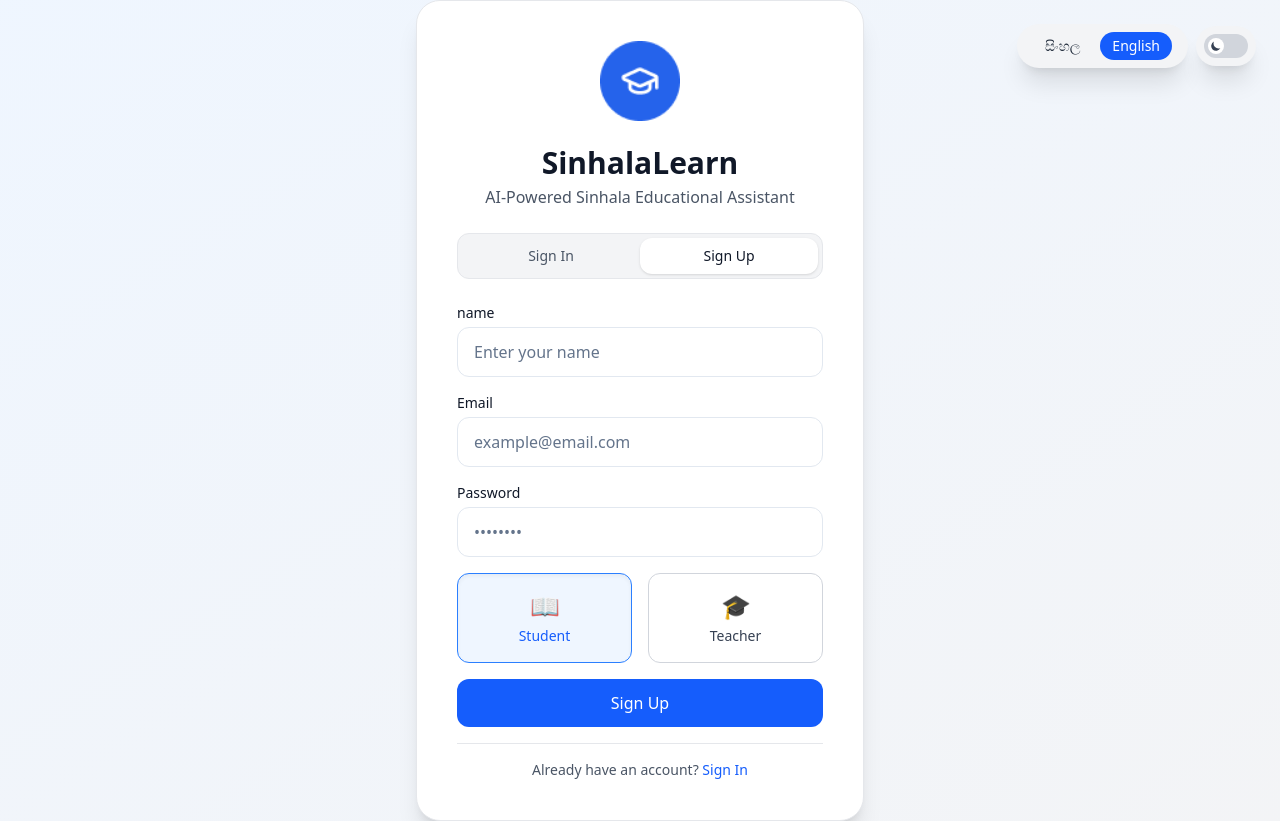
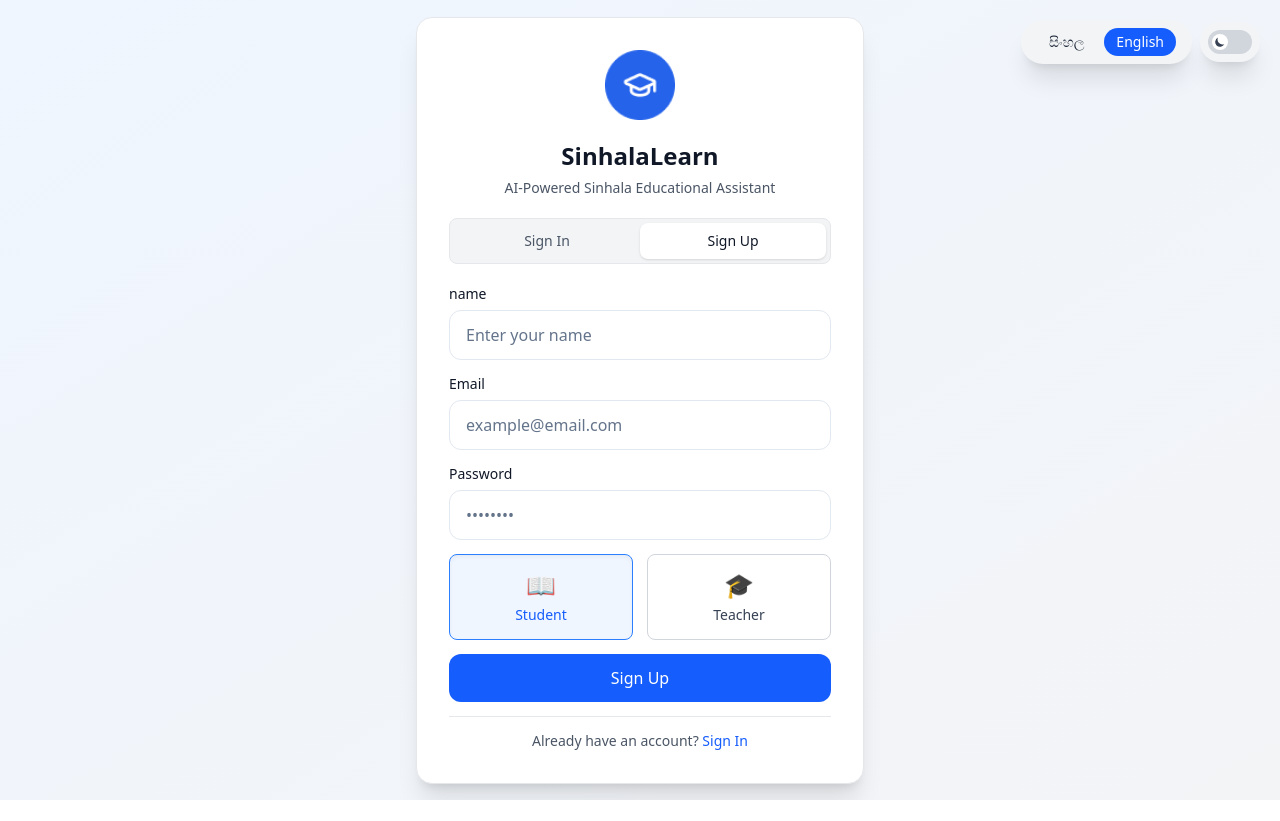
Before and after one commit to Miyuri15/sinlearn-web, a Next.js app: page /auth/sign-up in a window 1280 px wide. After the commit the page ends 800 px from the top, so only its background shows below. Built offline with nearby package versions, Linux system fonts and the light colour scheme.

Commit message:
fix/signin signup padding adjusted

```diff
--- a/src/app/auth/page.tsx
+++ b/src/app/auth/page.tsx
@@ -72,37 +72,37 @@ export default function AuthPage({ defaultTab = "signin" }: AuthPageProps) {
 
   return (
     <div className="min-h-screen flex items-center justify-center bg-gradient-to-br from-blue-50 to-gray-100 dark:from-gray-900 dark:to-gray-800">
-      <div className="absolute top-6 right-6 z-50 flex items-center gap-3">
+      <div className="absolute top-5 right-5 z-50 flex items-center gap-2.5">
         <LanguageToggle />
       </div>
 
       {/* LOGIN CARD */}
-      <div className="w-full max-w-md bg-white dark:bg-gray-800 rounded-3xl p-10 shadow-xl border border-gray-200 dark:border-gray-700">
+      <div className="w-full max-w-md bg-white dark:bg-gray-800 rounded-2xl p-8 shadow-xl border border-gray-200 dark:border-gray-700">
         {/* Logo */}
-        <div className="flex justify-center mb-6">
+        <div className="flex justify-center mb-5">
           <Image
             src="/images/AuthPage.png"
             alt="SinLearn Logo"
-            width={80}
-            height={80}
+            width={70}
+            height={70}
             priority
           />
         </div>
 
         {/* Title */}
-        <h1 className="text-center text-3xl font-semibold mb-1 text-gray-900 dark:text-white">
+        <h1 className="text-center text-2xl font-semibold mb-1.5 text-gray-900 dark:text-white">
           {t("title")}
         </h1>
 
-        <p className="text-center text-gray-600 dark:text-gray-400 mb-6">
+        <p className="text-center text-sm text-gray-600 dark:text-gray-400 mb-5">
           {t("subtitle")}
         </p>
 
         {/* TABS */}
-        <div className="flex rounded-xl p-1 mb-6 bg-gray-100 dark:bg-gray-700 border border-gray-200 dark:border-gray-600">
+        <div className="flex rounded-lg p-1 mb-5 bg-gray-100 dark:bg-gray-700 border border-gray-200 dark:border-gray-600">
           <Link
             href="/auth/sign-in"
-            className={`flex-1 py-2 rounded-xl text-sm font-medium transition text-center ${
+            className={`flex-1 py-2 rounded-lg text-sm font-medium transition text-center ${
               tab === "signin"
                 ? "bg-white dark:bg-gray-600 text-gray-900 dark:text-white shadow-sm"
                 : "text-gray-600 dark:text-gray-400"
@@ -113,7 +113,7 @@ export default function AuthPage({ defaultTab = "signin" }: AuthPageProps) {
 
           <Link
             href="/auth/sign-up"
-            className={`flex-1 py-2 rounded-xl text-sm font-medium transition text-center ${
+            className={`flex-1 py-2 rounded-lg text-sm font-medium transition text-center ${
               tab === "signup"
                 ? "bg-white dark:bg-gray-600 text-gray-900 dark:text-white shadow-sm"
                 : "text-gray-600 dark:text-gray-400"
@@ -124,52 +124,52 @@ export default function AuthPage({ defaultTab = "signin" }: AuthPageProps) {
         </div>
 
         {/* FORM */}
-        <form className="space-y-4" onSubmit={handleSubmit}>
+        <form className="space-y-3.5" onSubmit={handleSubmit}>
           {/* Name only for sign-up */}
           {tab === "signup" && (
             <div>
-              <label className="block text-sm mb-1 text-gray-900 dark:text-white">
+              <label className="block text-sm mb-1.5 text-gray-900 dark:text-white">
                 {t("name")}
               </label>
               <Input
                 type="text"
                 placeholder={t("name_placeholder") || "Your Name"}
-                className="text-gray-900 dark:text-white"
+                className="text-gray-900 dark:text-white py-2.5"
               />
             </div>
           )}
 
           {/* Email input */}
           <div>
-            <label className="block text-sm mb-1 text-gray-900 dark:text-white">
+            <label className="block text-sm mb-1.5 text-gray-900 dark:text-white">
               {t("email")}
             </label>
             <Input
               type="email"
               placeholder="example@email.com"
-              className="text-gray-900 dark:text-white"
+              className="text-gray-900 dark:text-white py-2.5"
             />
           </div>
 
           {/* Password */}
           <div>
-            <label className="block text-sm mb-1 text-gray-900 dark:text-white">
+            <label className="block text-sm mb-1.5 text-gray-900 dark:text-white">
               {t("password")}
             </label>
             <Input
               type="password"
               placeholder="••••••••"
-              className="text-gray-900 dark:text-white"
+              className="text-gray-900 dark:text-white py-2.5"
             />
           </div>
 
           {/* Role selector (signup only) */}
           {tab === "signup" && (
-            <div className="flex gap-4">
+            <div className="flex gap-3.5">
               <button
                 type="button"
                 onClick={() => setRole("student")}
-                className={`flex-1 py-4 flex flex-col items-center justify-center space-y-1 rounded-xl transition border ${
+                className={`flex-1 py-3.5 flex flex-col items-center justify-center space-y-1 rounded-lg transition border ${
                   role === "student"
                     ? "bg-blue-50 dark:bg-blue-900/30 border-blue-500 dark:border-blue-400 text-blue-600 dark:text-blue-400 shadow-inner"
                     : "bg-white dark:bg-gray-700 border-gray-300 dark:border-gray-600 text-gray-700 dark:text-gray-300"
@@ -182,7 +182,7 @@ export default function AuthPage({ defaultTab = "signin" }: AuthPageProps) {
               <button
                 type="button"
                 onClick={() => setRole("teacher")}
-                className={`flex-1 py-4 flex flex-col items-center justify-center space-y-1 rounded-xl transition border ${
+                className={`flex-1 py-3.5 flex flex-col items-center justify-center space-y-1 rounded-lg transition border ${
                   role === "teacher"
                     ? "bg-blue-50 dark:bg-blue-900/30 border-blue-500 dark:border-blue-400 text-blue-600 dark:text-blue-400 shadow-inner"
                     : "bg-white dark:bg-gray-700 border-gray-300 dark:border-gray-600 text-gray-700 dark:text-gray-300"
@@ -194,11 +194,11 @@ export default function AuthPage({ defaultTab = "signin" }: AuthPageProps) {
             </div>
           )}
 
-          <Button type="submit" className="w-full">
+          <Button type="submit" className="w-full py-2.5">
             {tab === "signin" ? t("button_signin") : t("button_signup")}
           </Button>
 
-          <div className="text-center pt-4 border-t border-gray-200 dark:border-gray-700">
+          <div className="text-center pt-3.5 border-t border-gray-200 dark:border-gray-700">
             {tab === "signin" ? (
               <p className="text-sm text-gray-600 dark:text-gray-400">
                 {t("dont_have_account")}{" "}
```
